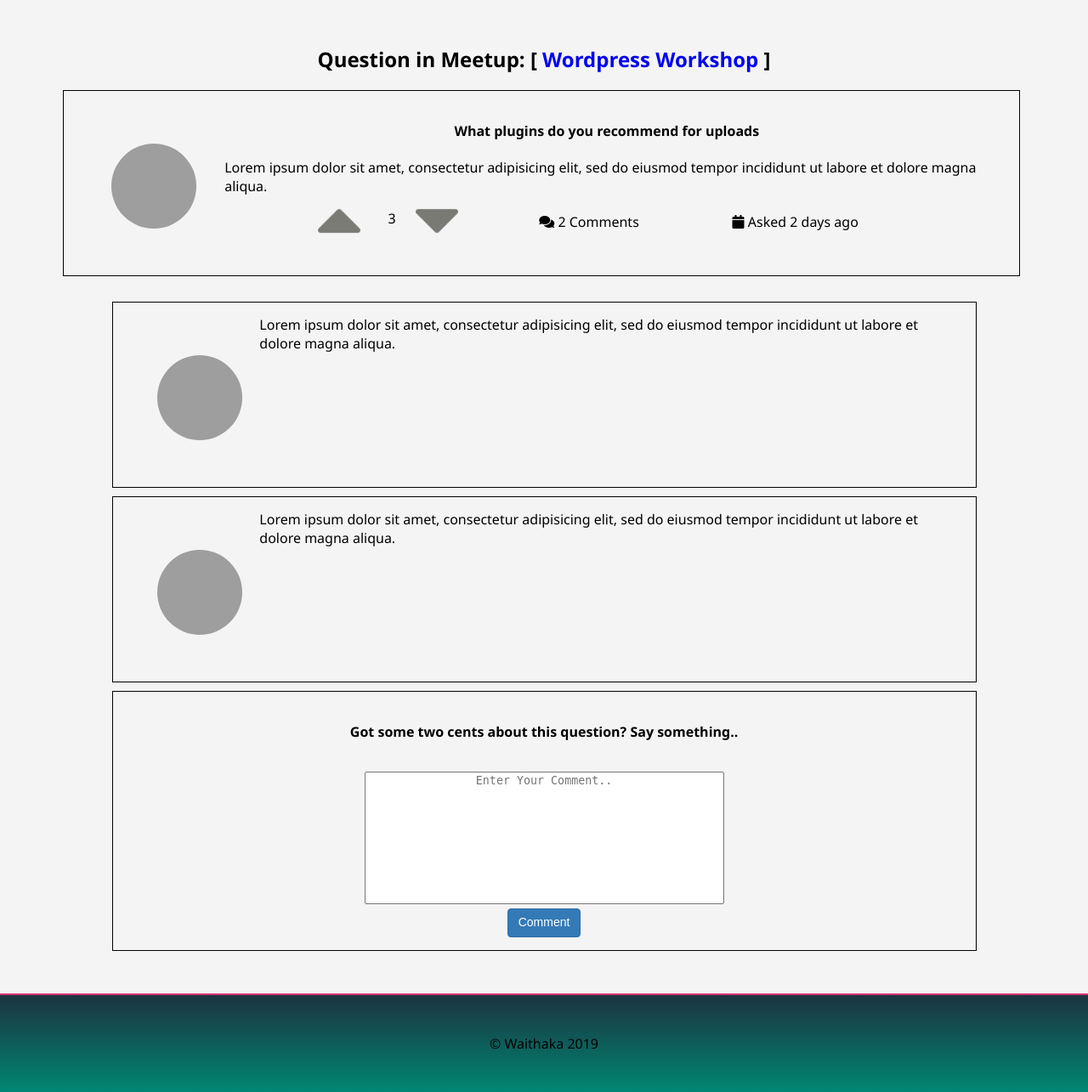
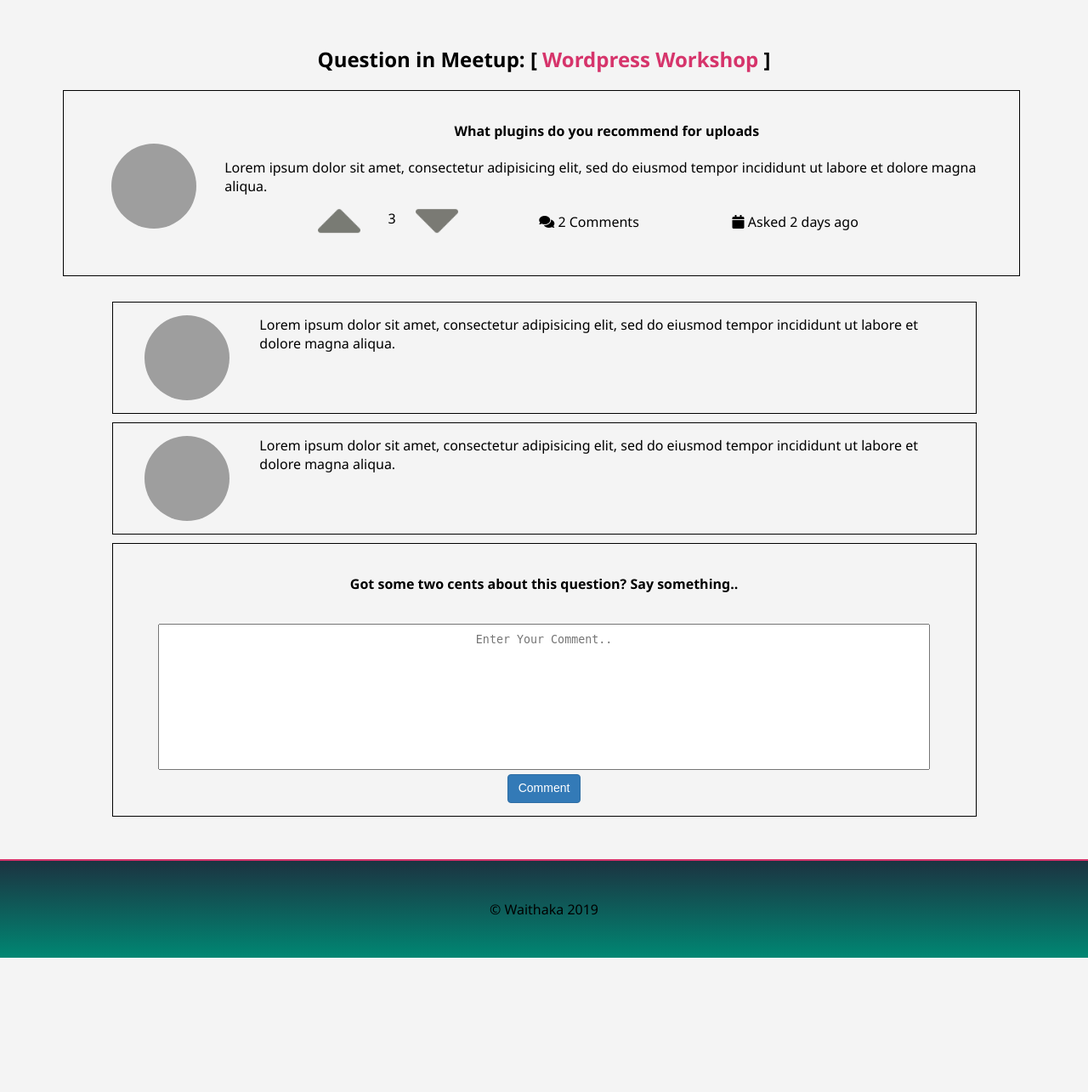
Before and after one commit to Mfalm3/Questioner, a Python web app: template UI/templates/meetup_question.html in a window 1280 px wide. Shown: the part 77-1362 px from the top of the page at 85% size. After the commit the page ends 1204 px from the top, so only its background shows below. Run offline with Jinja, Linux system fonts and the light colour scheme; the template is opened without the code that fills it, so the values that code supplies are empty; some libraries are stand-ins or nearby versions; grey boxes are pictures that could not be loaded.

Commit message:
[Finishes #162976119] Add CSS for the up comment to question page

```diff
--- a/UI/static/css/main.css
+++ b/UI/static/css/main.css
@@ -6,6 +6,8 @@ body{
   margin: 0;
   font-family: "Segoe UI", Helvetica, Arial;
 }
+
+* {-webkit-font-smoothing: antialiased;}
 
 ul{
   margin: 0;
@@ -134,6 +136,10 @@ a{
   }
   input#question-brief{
         width: 85%!important;
+  }
+  textarea#comment.collapsed{
+    width: 80%;
+    padding: 20px;
   }
 }
 /*@media only screen and (max-width : 388px) {
@@ -558,12 +564,6 @@ header#top-bar nav{
   overflow: hidden;
   margin: auto;
 }
-.posted{
-  overflow: hidden;
-}
-.posted h4{
-  text-align: center;
-}
 #user-avatar{
   width: 15%;
   height: 187px;
@@ -593,9 +593,15 @@ header#top-bar nav{
   width: 95%;
   padding: 15px;
 }
+.posted h4{
+  text-align: center;
+}
 .posted #question-title, .posted #question-desc{
   padding-left: 10px;
   margin-bottom: 20px;
+}
+.question-title h4{
+  font-weight: 800;
 }
 input#question-brief{
     margin: auto;
@@ -618,6 +624,33 @@ button.vote-down{
   border: none;
 }
 
+    /*Meetup Question*/
+
+#meetup-question{
+
+}
+#user-avatar.comment img{
+  height: 100px;
+  width: 100px;
+  top: 0%;
+  left: 15%;
+  position: relative;
+}
+#user-avatar.comment{
+  max-height: 100px;
+}
+textarea#comment{
+  width: 90%;
+  padding: 10px;
+
+}
+.meetup-name{
+  color: #D6346B;
+}
+.meetup-name:hover{
+  color: #00b19a;
+}
+
     /*Footer*/
 footer{
   margin-top: 20px;
```
